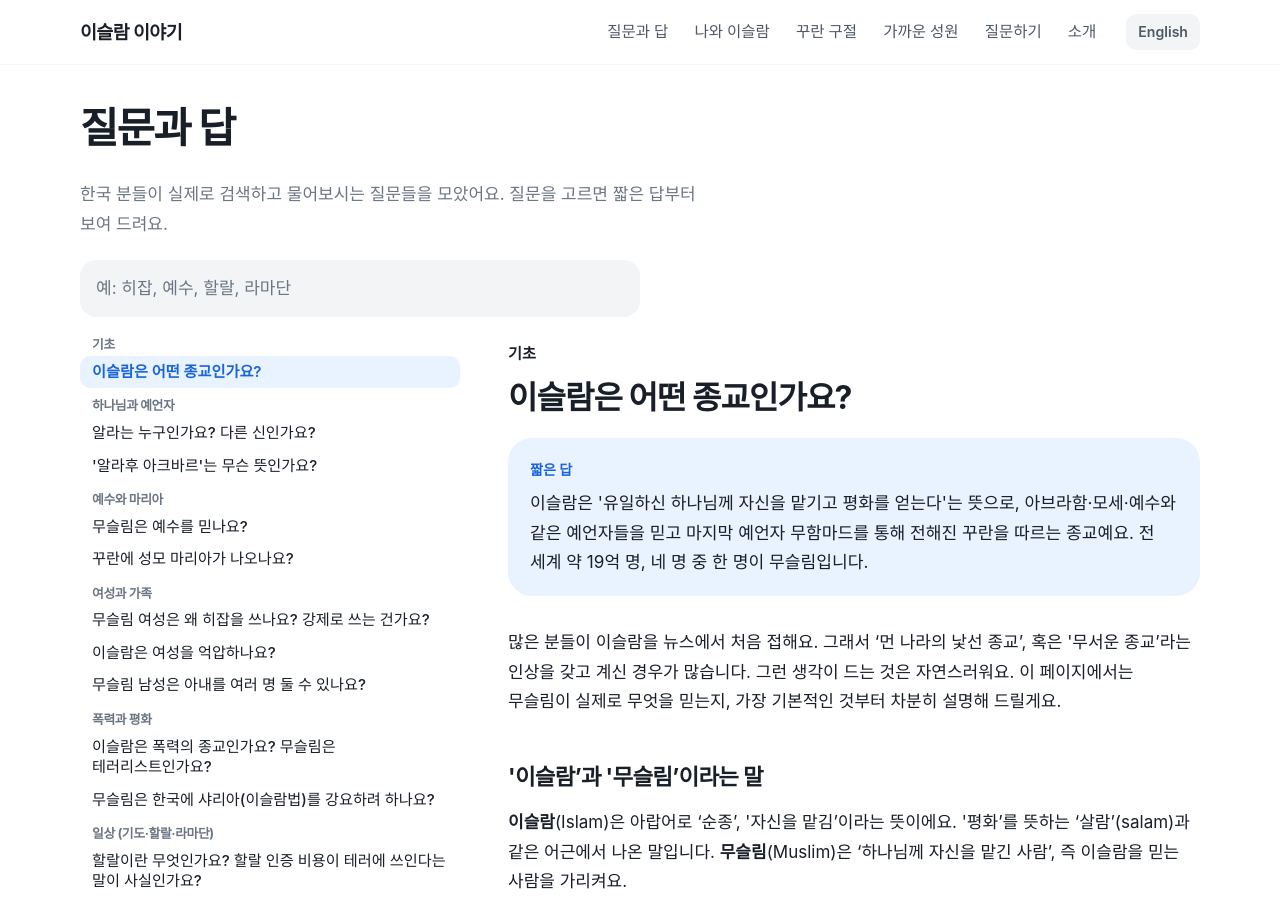
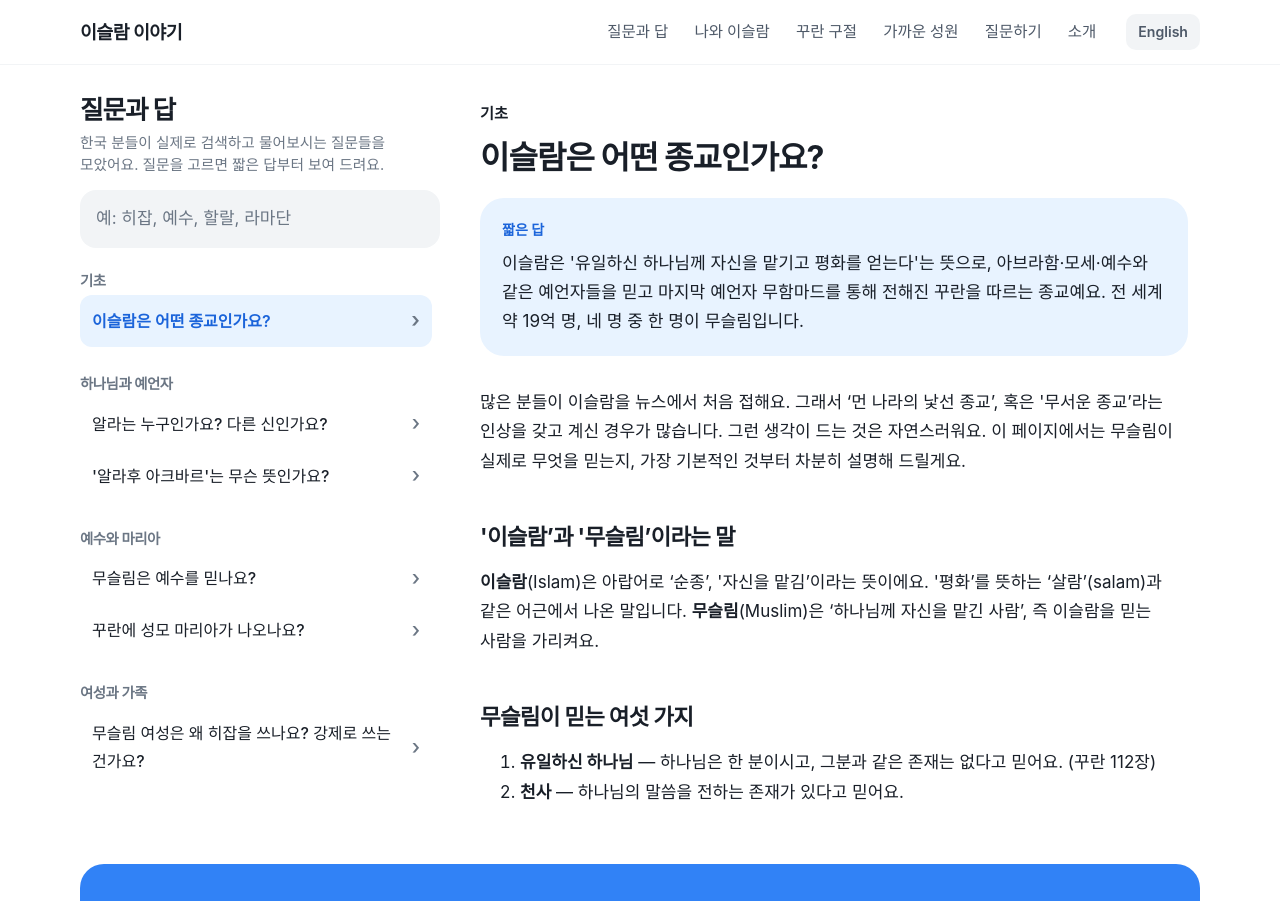
Before and after one commit to msims-io/koreaislam, an Astro site: page /questions in a window 1280 px wide. Shown: the top 901 px of the page. Built offline with nearby package versions, Linux system fonts and the light colour scheme; Astro itself is replaced by a stand-in of ours; a web font is replaced by a local one.

Commit message:
Questions reader: list and answer scroll independently, roomy rows restored
Co-Authored-By: Claude Fable 5.2 <noreply@anthropic.com>
Claude-Session: https://claude.ai/code/session_018vN4SqQpx4DvBPAVCM2HBw

```diff
--- a/src/views/QuestionsIndex.astro
+++ b/src/views/QuestionsIndex.astro
@@ -13,13 +13,15 @@ const groups = Object.entries(t.categories)
 const bodies = await Promise.all(all.map(async (q) => ({ q, Content: (await render(q)).Content })));
 ---
 <Base title={t.q.indexTitle} description={t.q.indexDesc} lang={lang}>
-  <div class="container">
+  <div class="container qa">
+    <div class="reader-head">
     <h1>{t.q.indexTitle}</h1>
     <p class="muted" style="max-width:640px">{t.q.indexIntro}</p>
     <div class="search">
       <label for="q" class="sr">{t.q.searchLabel}</label>
       <input id="q" type="search" placeholder={t.q.searchPlaceholder} autocomplete="off" />
       <p id="empty" class="muted" hidden>{t.q.empty} <a href={localePath(lang, '/ask/')}>{t.q.emptyLink}</a></p>
+    </div>
     </div>
     <div class="reader">
       <nav class="reader-list" aria-label={t.q.indexTitle}>
@@ -74,15 +76,21 @@ const bodies = await Promise.all(all.map(async (q) => ({ q, Content: (await rend
   .group h2 { font-size: 1.15rem; color: var(--text); margin-top: 40px; }
   .reader-pane { display: none; }
   @media (min-width: 960px) {
-    .reader { display: grid; grid-template-columns: minmax(300px, 380px) minmax(0, 1fr); gap: 48px; align-items: start; margin-top: 8px; }
-    .reader-list { position: sticky; top: 72px; max-height: calc(100vh - 80px); overflow-y: auto; overscroll-behavior: auto; scrollbar-width: thin; padding-bottom: 8px; }
-    .reader-list .group h2 { font-size: 0.8rem; color: var(--muted); margin: 10px 0 2px; padding-left: 12px; }
+    /* App-style reader: the list and the answer are two separate scroll areas that fill the window. */
+    :global(main:has(.qa)) { padding: 0; }
+    .qa { display: grid; grid-template-columns: minmax(280px, 360px) minmax(0, 1fr); grid-template-rows: auto minmax(0, 1fr); column-gap: 40px; height: calc(100vh - 65px); height: calc(100dvh - 65px); min-height: 420px; }
+    .reader { display: contents; }
+    .reader-head { grid-column: 1; grid-row: 1; padding: 28px 0 12px; }
+    .reader-head h1 { font-size: 1.6rem; margin: 0 0 6px; }
+    .reader-head .muted { font-size: 0.92rem; line-height: 1.5; margin: 0; }
+    .search { margin: 14px 0 0; }
+    .reader-list { grid-column: 1; grid-row: 2; overflow-y: auto; overscroll-behavior: contain; padding: 0 8px 32px 0; scrollbar-width: thin; }
     .reader-list .group:first-child h2 { margin-top: 12px; }
-    .qlist a { padding: 6px 12px; font-size: 0.95rem; line-height: 1.35; border-radius: 10px; }
-    .qlist a::after { content: none; }
+    .reader-list .group h2 { font-size: 0.9rem; color: var(--muted); margin: 28px 0 4px; }
+    .qlist a { padding: 12px 12px; font-size: 1rem; border-radius: 12px; }
     .qlist li { border-bottom: 0; }
     .qlist a[aria-current='true'] { background: var(--accent-soft); color: var(--accent-strong); font-weight: 600; }
-    .reader-pane { display: block; padding-top: 16px; min-height: 60vh; scroll-margin-top: 80px; }
+    .reader-pane { display: block; grid-column: 2; grid-row: 1 / 3; overflow-y: auto; padding: 36px 12px 64px 0; scrollbar-width: thin; }
     .reader-pane .prose { margin: 0; padding: 0; }
     .pane-title { font-size: 2rem; line-height: 1.25; margin: 0 0 20px; }
   }
@@ -112,12 +120,12 @@ const bodies = await Promise.all(all.map(async (q) => ({ q, Content: (await rend
     if (!target) return false;
     pane.querySelectorAll<HTMLElement>('[data-answer]').forEach((a) => (a.hidden = a !== target));
     document.querySelectorAll<HTMLElement>('.qlist a').forEach((a) => {
-      if (a.dataset.q === id) a.setAttribute('aria-current', 'true');
+      if (a.dataset.q === id) { a.setAttribute('aria-current', 'true'); a.scrollIntoView({ block: 'nearest' }); }
       else a.removeAttribute('aria-current');
     });
     if (scroll) {
       history.replaceState(null, '', `#${id}`);
-      if (pane.getBoundingClientRect().top < 0) pane.scrollIntoView({ block: 'start' });
+      pane.scrollTop = 0;
     }
     return true;
   };
```
